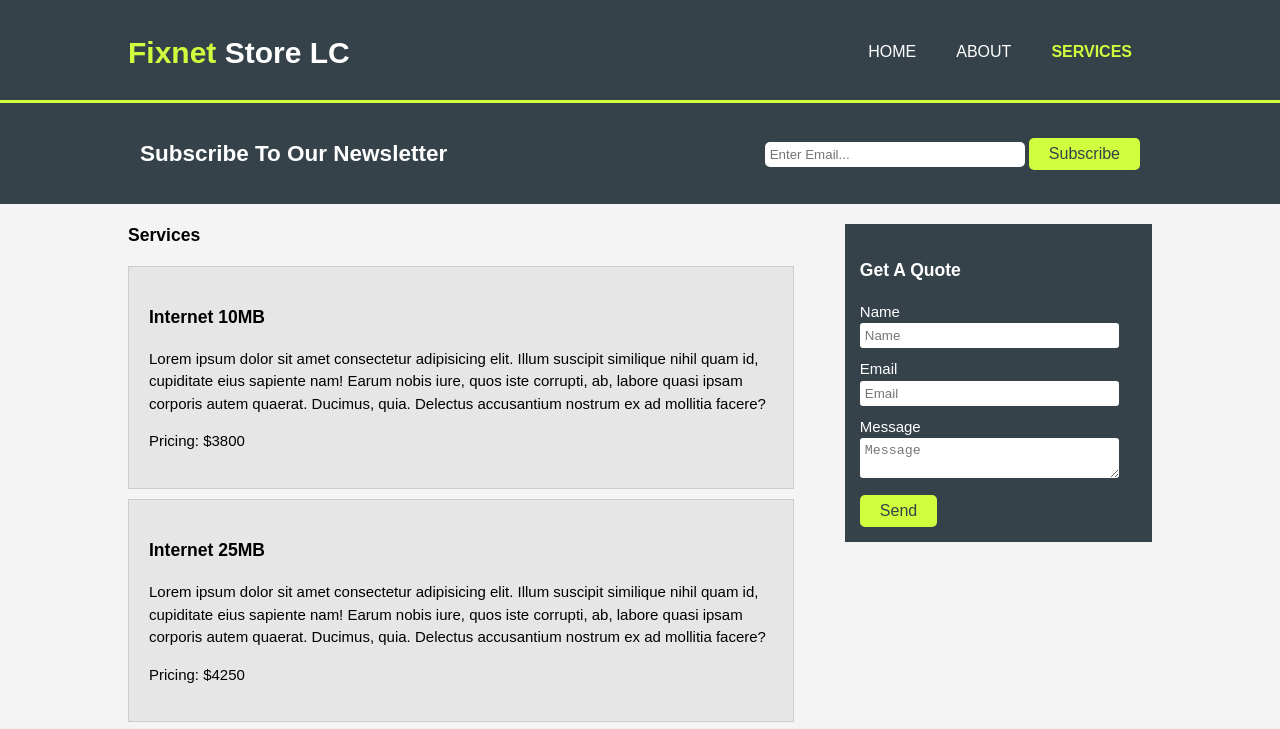
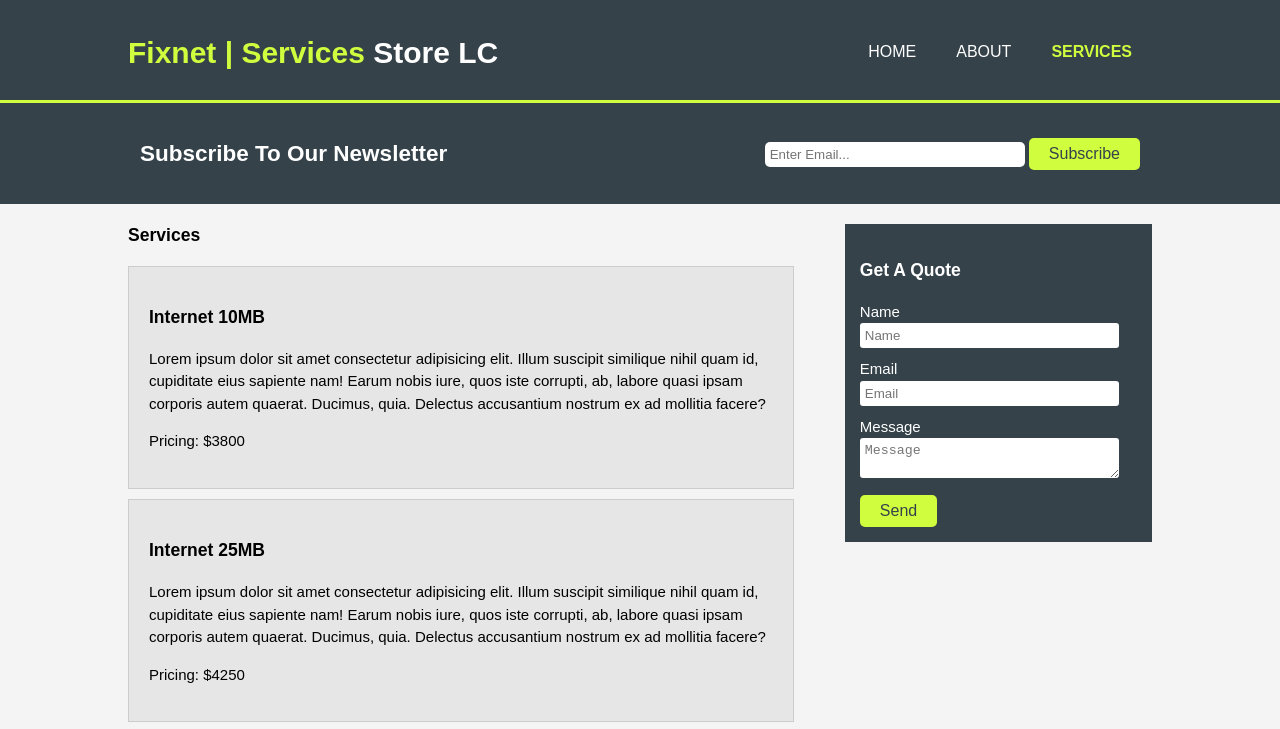
Before and after one commit to Lordishh/fixnet, a plain HTML site: page services.html in a window 1280 px wide. Shown: the top 729 px of the page. Drawn offline with Linux system fonts and the light colour scheme.

Commit message:
fixes index & services

```diff
--- a/services.html
+++ b/services.html
@@ -14,7 +14,7 @@
   <header>
     <div class="container">
       <div id="branding">
-        <h1><span class="light">Fixnet</span> Store LC</h1>
+        <h1><span class="light">Fixnet | Services</span> Store LC</h1>
       </div>
       <nav>
         <ul>
```
Also changed, not shown: index.html (+1 -1 lines).
